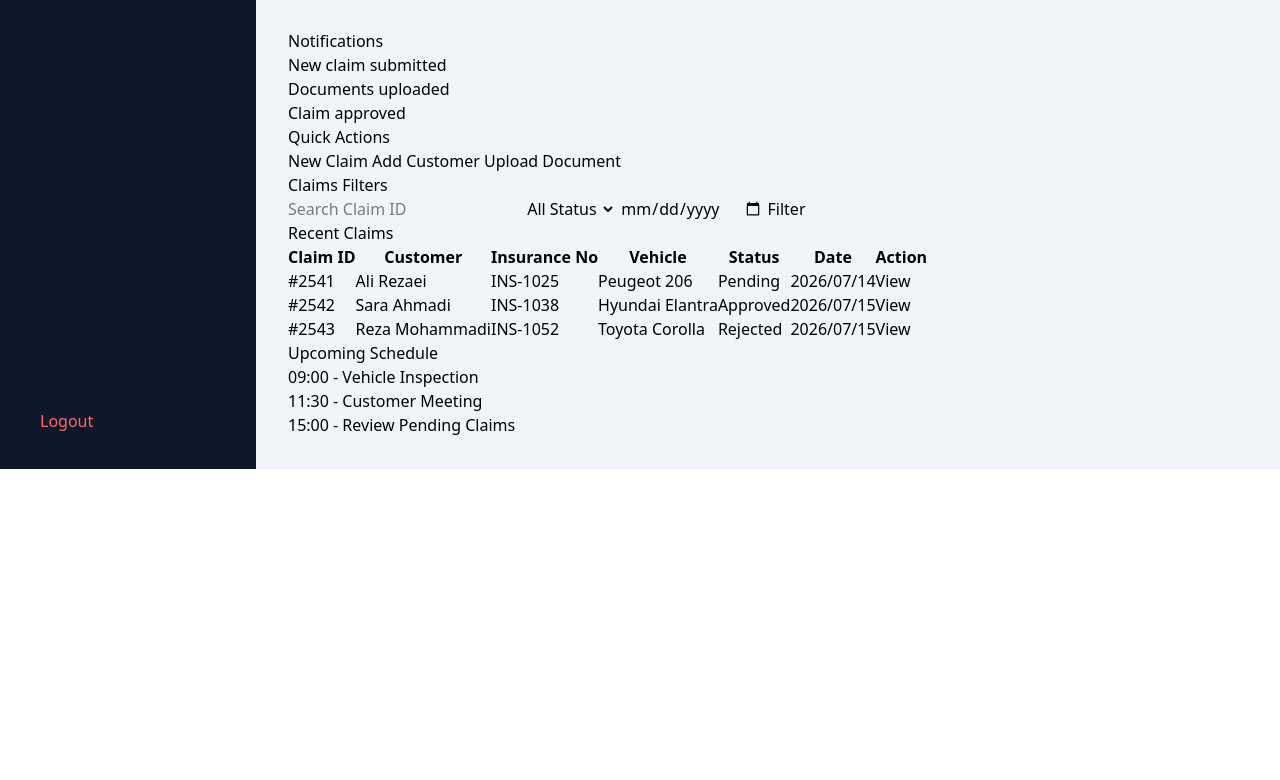
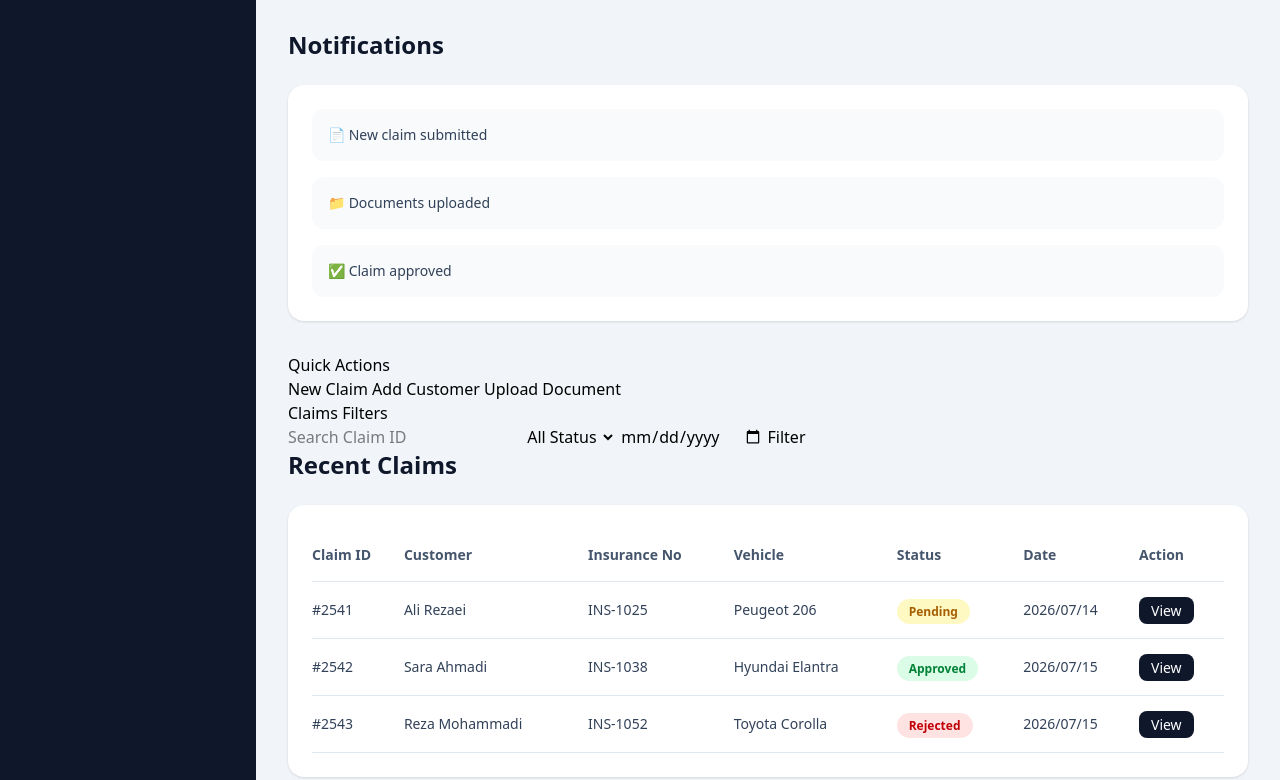
Before and after one commit to kalagermousavi/insurance-claims-dashboard, a website: page index.html in a window 1280 px wide. Shown: the part 1293-2073 px from the top of the page. Before the commit the page ends 1762 px from the top, so only its background shows below. Drawn offline with Linux system fonts and the light colour scheme.

Commit message:
style recent claims table, notifications section and add login page structure

```diff
--- a/index.html
+++ b/index.html
@@ -180,16 +180,36 @@
             </div>
 
           <!-- Notifications Start -->
-            <section class="notifications-panel">
-                 <h2>Notifications</h2>
-                 <ul>
-                    <li>New claim submitted</li>
-                    <li>Documents uploaded</li>
-                    <li>Claim approved</li>
+
+<section class="mb-8">
+
+    <h2 class="text-2xl font-bold text-slate-900 mb-6">
+        Notifications
+    </h2>
+
+    <div class="bg-white rounded-2xl shadow-sm p-6">
+
+        <ul class="space-y-4">
+
+            <li class="flex items-center p-4 rounded-xl bg-slate-50 hover:bg-slate-100 text-sm text-slate-700">
+                📄 New claim submitted
+            </li>
+
+            <li class="flex items-center p-4 rounded-xl bg-slate-50 hover:bg-slate-100 text-sm text-slate-700">
+                📁 Documents uploaded
+            </li>
+
+            <li class="flex items-center p-4 rounded-xl bg-slate-50 hover:bg-slate-100 text-sm text-slate-700">
+                ✅ Claim approved
+            </li>
+
         </ul>
+
+    </div>
+
 </section>
+
 <!-- Notifications End -->
-
 
 
 
@@ -245,76 +265,187 @@
 
       <!-- Recent Claims Table Start -->
 
-        <section class="recent-claims">
+<section class="mb-8">
 
-            <h2>Recent Claims</h2>
+    <h2 class="text-2xl font-bold text-slate-900 mb-6">
+        Recent Claims
+    </h2>
 
-            <table>
+    <div class="bg-white rounded-2xl shadow-sm p-6">
+
+        <table class="w-full text-left">
 
             <thead>
 
-                    <tr>
-                        <th>Claim ID</th>
-                        <th>Customer</th>
-                        <th>Insurance No</th>
-                        <th>Vehicle</th>
-                        <th>Status</th>
-                        <th>Date</th>
-                        <th>Action</th>
+                <tr class="border-b border-slate-200">
+
+                    <th class="py-4 text-sm font-semibold text-slate-600">
+                        Claim ID
+                    </th>
+
+                    <th class="py-4 text-sm font-semibold text-slate-600">
+                        Customer
+                    </th>
+
+                    <th class="py-4 text-sm font-semibold text-slate-600">
+                        Insurance No
+                    </th>
+
+                    <th class="py-4 text-sm font-semibold text-slate-600">
+                        Vehicle
+                    </th>
+
+                    <th class="py-4 text-sm font-semibold text-slate-600">
+                        Status
+                    </th>
+
+                    <th class="py-4 text-sm font-semibold text-slate-600">
+                        Date
+                    </th>
+
+                    <th class="py-4 text-sm font-semibold text-slate-600">
+                        Action
+                    </th>
+
                 </tr>
 
             </thead>
 
+
             <tbody>
 
-                    <tr>
 
-                        <td>#2541</td>
-                        <td>Ali Rezaei</td>
-                        <td>INS-1025</td>
-                        <td>Peugeot 206</td>
-                        <td>Pending</td>
-                        <td>2026/07/14</td>
+                <tr class="border-b border-slate-200 hover:bg-slate-50">
 
-                        <td>
-                            <a href="#">View</a>
+                    <td class="py-4 text-sm text-slate-700">
+                        #2541
+                    </td>
+
+                    <td class="py-4 text-sm text-slate-700">
+                        Ali Rezaei
+                    </td>
+
+                    <td class="py-4 text-sm text-slate-700">
+                        INS-1025
+                    </td>
+
+                    <td class="py-4 text-sm text-slate-700">
+                        Peugeot 206
+                    </td>
+
+                    <td class="py-4">
+
+                        <span class="px-3 py-1 rounded-full text-xs font-semibold bg-yellow-100 text-yellow-700">
+                            Pending
+                        </span>
+
+                    </td>
+
+                    <td class="py-4 text-sm text-slate-700">
+                        2026/07/14
+                    </td>
+
+                    <td class="py-4">
+
+                        <a href="#" class="px-3 py-1 rounded-lg text-sm font-medium bg-slate-900 text-white hover:bg-slate-700">
+                            View
+                        </a>
+
                     </td>
 
                 </tr>
 
-                    <tr>
 
-                        <td>#2542</td>
-                        <td>Sara Ahmadi</td>
-                        <td>INS-1038</td>
-                        <td>Hyundai Elantra</td>
-                        <td>Approved</td>
-                        <td>2026/07/15</td>
 
-                        <td>
-                            <a href="#">View</a>
+                <tr class="border-b border-slate-200 hover:bg-slate-50">
+
+                    <td class="py-4 text-sm text-slate-700">
+                        #2542
+                    </td>
+
+                    <td class="py-4 text-sm text-slate-700">
+                        Sara Ahmadi
+                    </td>
+
+                    <td class="py-4 text-sm text-slate-700">
+                        INS-1038
+                    </td>
+
+                    <td class="py-4 text-sm text-slate-700">
+                        Hyundai Elantra
+                    </td>
+
+                    <td class="py-4">
+
+                        <span class="px-3 py-1 rounded-full text-xs font-semibold bg-green-100 text-green-700">
+                            Approved
+                        </span>
+
+                    </td>
+
+                    <td class="py-4 text-sm text-slate-700">
+                        2026/07/15
+                    </td>
+
+                    <td class="py-4">
+
+                        <a href="#" class="px-3 py-1 rounded-lg text-sm font-medium bg-slate-900 text-white hover:bg-slate-700">
+                            View
+                        </a>
+
                     </td>
 
                 </tr>
 
-                    <tr>
 
-                        <td>#2543</td>
-                        <td>Reza Mohammadi</td>
-                        <td>INS-1052</td>
-                        <td>Toyota Corolla</td>
-                        <td>Rejected</td>
-                        <td>2026/07/15</td>
 
-                        <td>
-                            <a href="#">View</a>
+                <tr class="border-b border-slate-200 hover:bg-slate-50">
+
+                    <td class="py-4 text-sm text-slate-700">
+                        #2543
+                    </td>
+
+                    <td class="py-4 text-sm text-slate-700">
+                        Reza Mohammadi
+                    </td>
+
+                    <td class="py-4 text-sm text-slate-700">
+                        INS-1052
+                    </td>
+
+                    <td class="py-4 text-sm text-slate-700">
+                        Toyota Corolla
+                    </td>
+
+                    <td class="py-4">
+
+                        <span class="px-3 py-1 rounded-full text-xs font-semibold bg-red-100 text-red-700">
+                            Rejected
+                        </span>
+
+                    </td>
+
+                    <td class="py-4 text-sm text-slate-700">
+                        2026/07/15
+                    </td>
+
+                    <td class="py-4">
+
+                        <a href="#" class="px-3 py-1 rounded-lg text-sm font-medium bg-slate-900 text-white hover:bg-slate-700">
+                            View
+                        </a>
+
                     </td>
 
                 </tr>
 
+
             </tbody>
 
+
         </table>
+
+    </div>
 
 </section>
 
```
Also changed, not shown: assets/css/js/images/icons/fonts/login.html (added, +61 -0 lines), assets/css/output.css. Lines whose indentation alone changed are shown as unchanged.
